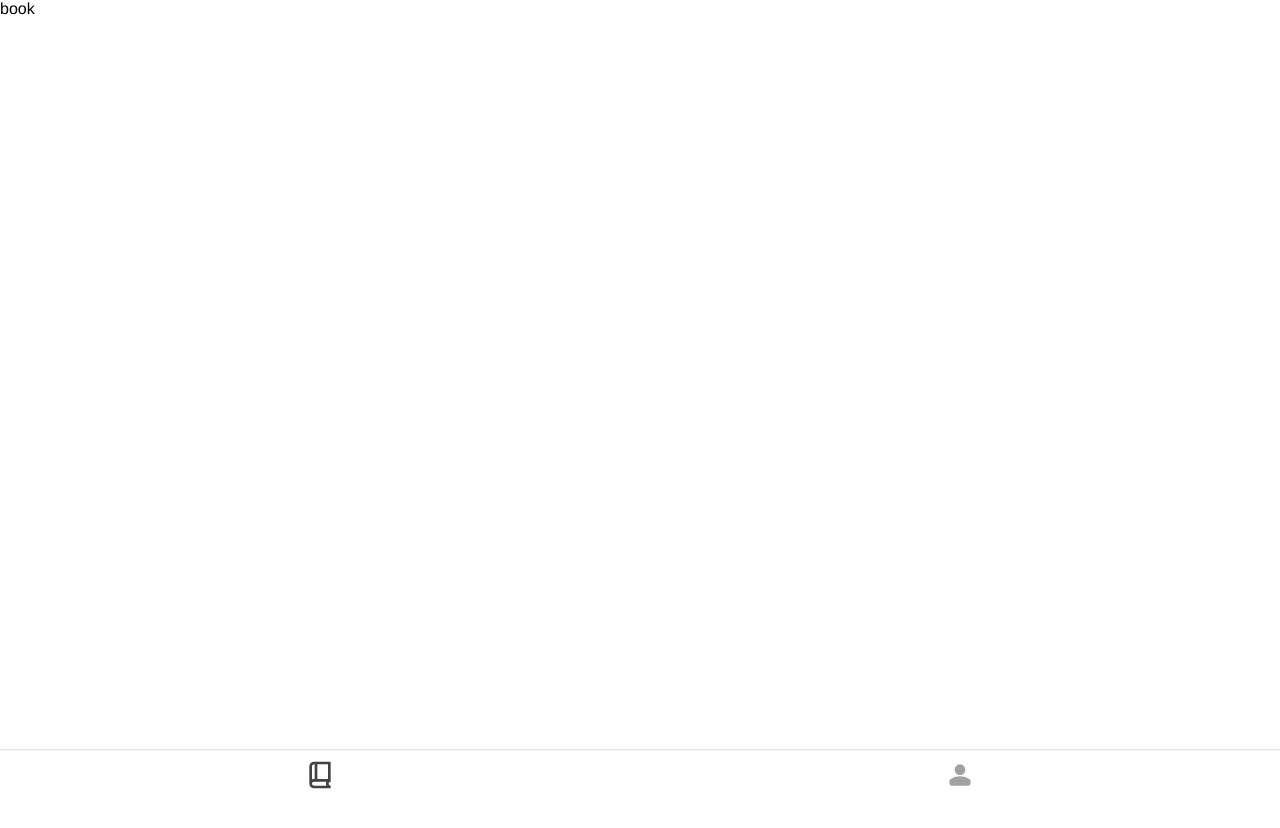
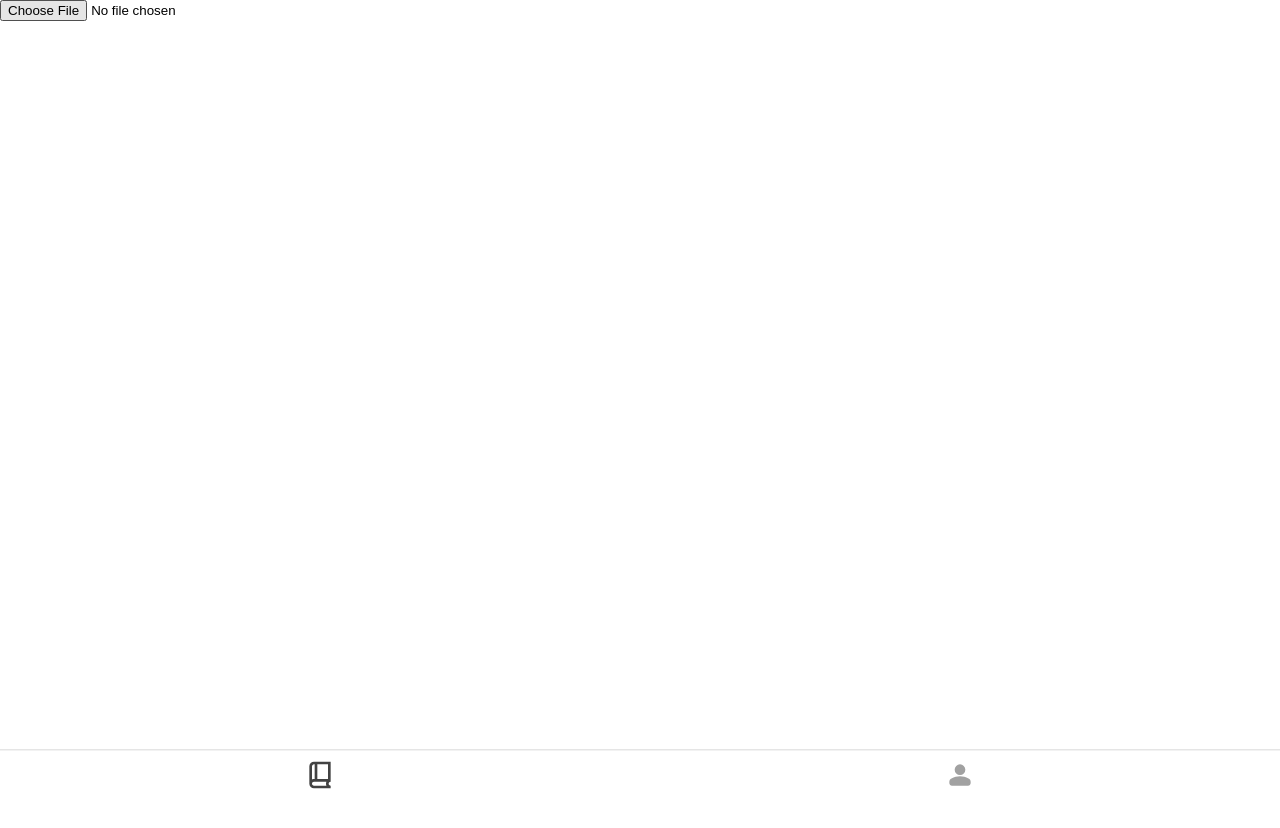
Before and after one commit to PRHyzzza/novel-reader, a Vue app: page /book in a window 1280 px wide. Shown: the top 828 px of the page. Built offline with nearby package versions, Linux system fonts and the light colour scheme.

Commit message:
update:useBook

```diff
--- a/src/hook/useBook.ts
+++ b/src/hook/useBook.ts
@@ -1,5 +1,41 @@
-import { MD5 as md5 } from 'crypto-js'
+import { MD5 } from 'crypto-js'
+import { chapterPattern, chapterSplitTag } from '../pattern'
+import { Ref, ref } from 'vue'
 
-export default () => {
+//ts声明类型
+interface Book {
+    title: string
+    md5: string
+    chapters: {
+        chapter?: string
+        content: string
+    }[]
+}
 
+/**
+ * @description: 获取书籍信息
+ * @param {string} text
+ * @param {string} title
+ * @return {Ref<Book>} book
+ */
+export default (text: string, title: string): Ref<Book> => {
+    //md5
+    const md5 = MD5(text).toString()
+    //根据正则获取章节名称
+    const chapters = text.match(chapterPattern)
+    //根据正则获取章节内容
+    const contents = text.replace(chapterPattern, chapterSplitTag).split(chapterSplitTag).slice(1)
+    // 变成一个对象{chapter:xxx,content:'xxx'}
+    const result = chapters?.map((item, index) => {
+        return {
+            chapter: item,
+            content: contents[index].replace(chapterSplitTag, ''),
+        }
+    })
+    const book = ref<Book>({
+        title,
+        md5,
+        chapters: result ? result : [{ content: text }]
+    })
+    return book
 }
--- /dev/null
+++ b/src/pattern/index.ts
@@ -0,0 +1,5 @@
+// 小说章节正则
+export const chapterPattern = /(?:正文 )?(第)([―－\-─—壹贰叁肆伍陆柒捌玖一二两三四五六七八九十○〇零百千O0-9０-９]{1,12})(章|部|卷)(.*)/g
+
+// 小说分割标记
+export const chapterSplitTag = "小说分割标记"
--- a/src/views/home/book/Book.vue
+++ b/src/views/home/book/Book.vue
@@ -1,6 +1,20 @@
 <script setup lang="ts">
+import useBook from '../../../hook/useBook';
+
+const addBook = (e: Event) => {
+    const file = (e.target as HTMLInputElement).files![0]
+    const title = file.name.replace(/\.[^.]+$/, '')
+    const reader = new FileReader()
+    reader.onload = (e) => {
+        const data = e.target!.result?.toString()
+        const book = useBook(data!, title)
+        console.log(book.value);
+
+    }
+    reader.readAsText(file)
+}
 </script>
 
 <template>
-    book
+    <input type="file" @change="addBook" />
 </template>
```
Also changed, not shown: 2 other files (tests, documents, lock files or other folders).
